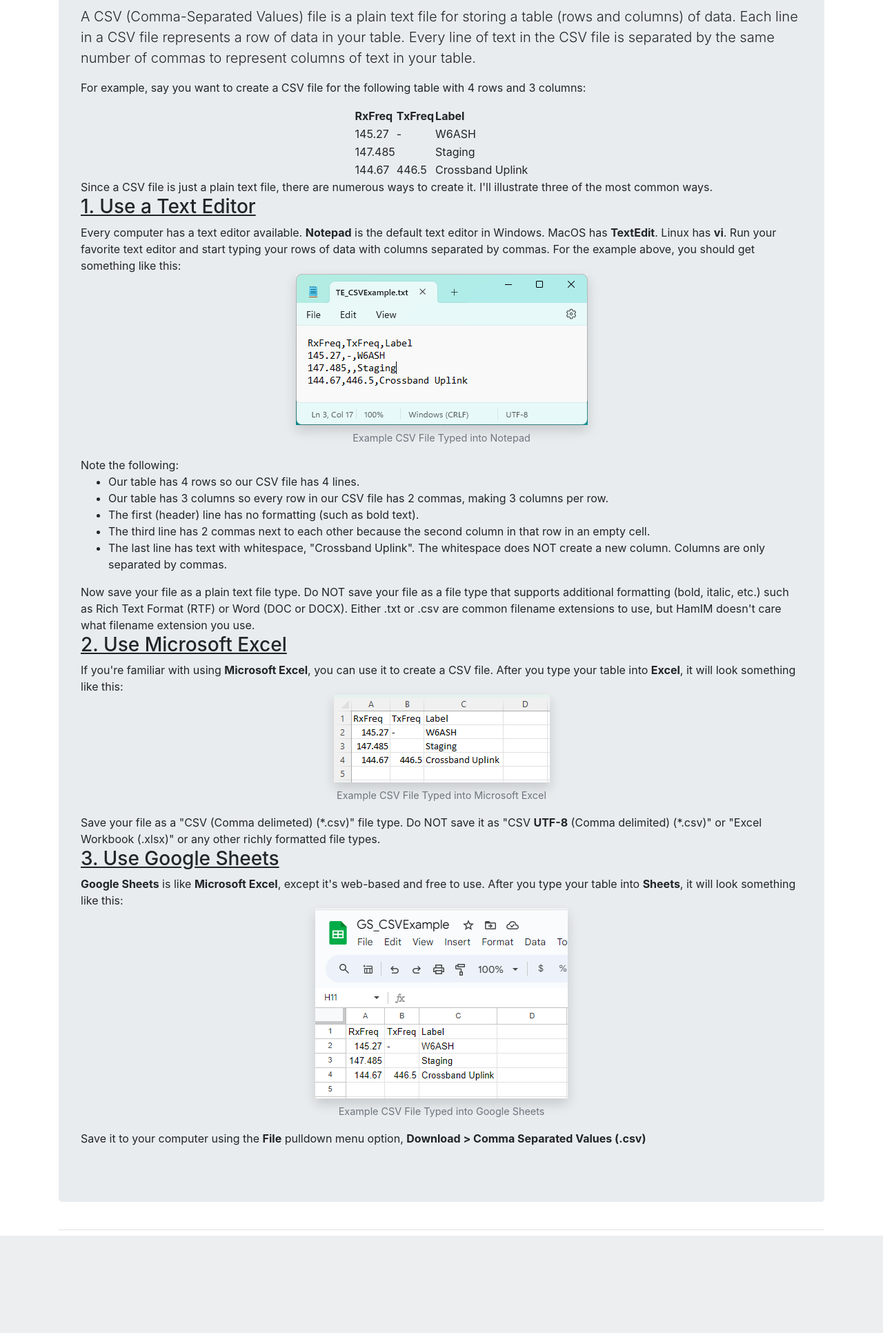
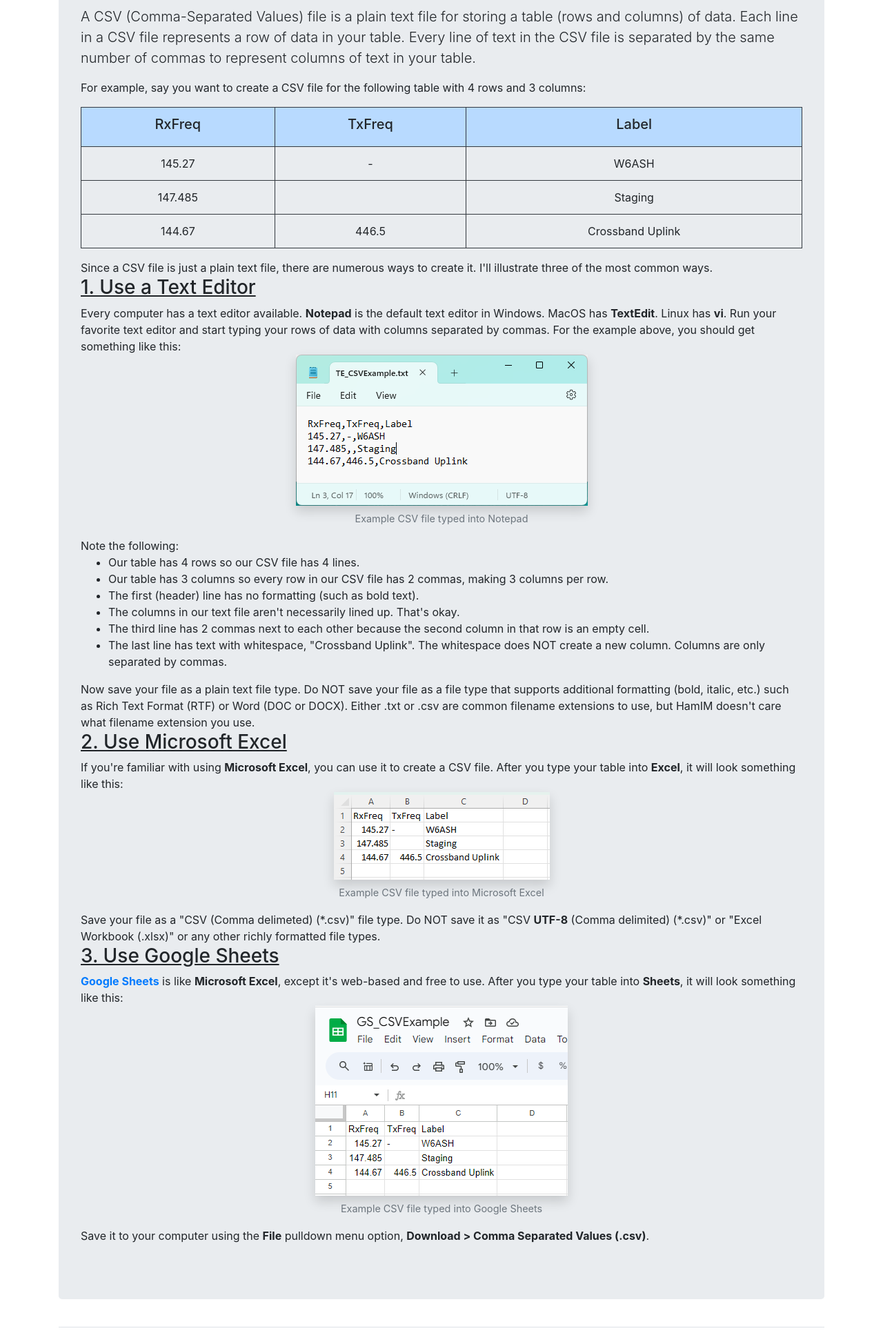
Before and after one commit to Schlermie/ham_intermod, a Django app: template hamim/templates/hamim/makecsv.html in a window 1280 px wide. Shown: the part 276-2208 px from the top of the page at 69% size. Before the commit the page ends 2067 px from the top, so only its background shows below. Run offline with Django 4.2, Linux system fonts and the light colour scheme; the template is opened without the code that fills it, so the values that code supplies are empty; some libraries are stand-ins or nearby versions.

Commit message:
Polished the "How to" pages.

```diff
--- a/hamim/im_analysis.py
+++ b/hamim/im_analysis.py
@@ -160,7 +160,7 @@
         vic_percent = freqs_sorted_by_tot_score[i].victim_score / sum(vic_score) * 100
         total_percent = freqs_sorted_by_tot_score[i].total_score / (sum(agg_score) + sum(vic_score)) * 100
         if freqs_sorted_by_tot_score[i].total_score > 0:     # Only print hit score if total_score > 0
-            report_out += (f"<tr><td>{freqs_sorted_by_tot_score[i].frequency}:</td> \
+            report_out += (f"<tr><td><b>{freqs_sorted_by_tot_score[i].frequency}:</b></td> \
                             <td>{freqs_sorted_by_tot_score[i].aggressor_score} aggressors ({round(agg_percent)}%),</td> \
                             <td>{freqs_sorted_by_tot_score[i].victim_score} victims ({round(vic_percent)}%),</td> \
                             <td>TOTAL SCORE=</td> \
--- a/hamim/templates/hamim/makecsv.html
+++ b/hamim/templates/hamim/makecsv.html
@@ -13,27 +13,31 @@
     <p>
       For example, say you want to create a CSV file for the following table
       with 4 rows and 3 columns:
-      <center><table>
+      <center><table class="table table-bordered">
+        <thead>
+        <tr class="table-primary">
+          <th class="border border-dark"><h5><center>RxFreq</center></h5></th>
+          <th class="border border-dark"><h5><center>TxFreq</center></h5></th>
+          <th class="border border-dark"><h5><center>Label</center></h5></th>
+        </tr>
+        </thead>
+        <tbody>
         <tr>
-          <th>RxFreq</th>
-          <th>TxFreq</th>
-          <th>Label</th>
+          <td class="border border-dark"><center>145.27</center></td>
+          <td class="border border-dark"><center>-</center></td>
+          <td class="border border-dark"><center>W6ASH</center></td>
         </tr>
         <tr>
-          <td>145.27</td>
-          <td>-</td>
-          <td>W6ASH</td>
+          <td class="border border-dark"><center>147.485</center></td>
+          <td class="border border-dark"></td>
+          <td class="border border-dark"><center>Staging</center></td>
         </tr>
         <tr>
-          <td>147.485</td>
-          <td></td>
-          <td>Staging</td>
+          <td class="border border-dark"><center>144.67</center></td>
+          <td class="border border-dark"><center>446.5</center></td>
+          <td class="border border-dark"><center>Crossband Uplink</center></td>
         </tr>
-        <tr>
-          <td>144.67</td>
-          <td>446.5</td>
-          <td>Crossband Uplink</td>
-        </tr>
+        </tbody>
       </table></center>
       Since a CSV file is just a plain text file, there are numerous ways to
       create it. I'll illustrate three of the most common ways.
@@ -45,15 +49,17 @@
       something like this:
       <center><figure class="figure">
         <img src="{% static 'TE_CSVExample.png' %}" class="shadow mb-2">
-        <figcaption class="figure-caption">Example CSV File Typed into Notepad</figcaption>
+        <figcaption class="figure-caption">Example CSV file typed into Notepad</figcaption>
       </figure></center>
       Note the following:<ul>
         <li>Our table has 4 rows so our CSV file has 4 lines.</li>
         <li>Our table has 3 columns so every row in our CSV file has 2 commas,
           making 3 columns per row.</li>
         <li>The first (header) line has no formatting (such as bold text).</li>
+        <li>The columns in our text file aren't necessarily lined up. That's
+          okay.</li>
         <li>The third line has 2 commas next to each other because the second
-          column in that row in an empty cell.</li>
+          column in that row is an empty cell.</li>
         <li>The last line has text with whitespace, "Crossband Uplink". The
           whitespace does NOT create a new column. Columns are only separated by
           commas.</li>
@@ -69,21 +75,21 @@
       look something like this:
       <center><figure class="figure">
         <img src="{% static 'MSE_CSVExample.png' %}" class="shadow mb-2">
-        <figcaption class="figure-caption">Example CSV File Typed into Microsoft Excel</figcaption>
+        <figcaption class="figure-caption">Example CSV file typed into Microsoft Excel</figcaption>
       </figure></center>
       Save your file as a "CSV (Comma delimeted) (*.csv)" file type. Do NOT
       save it as "CSV <b>UTF-8</b> (Comma delimited) (*.csv)" or "Excel Workbook
       (.xlsx)" or any other richly formatted file types.
       <h3><u>3. Use Google Sheets</u></h3>
-      <b>Google Sheets</b> is like <b>Microsoft Excel</b>, except it's web-based
+      <a href="https://www.google.com/sheets/about/" target="_blank"><b>Google Sheets</b></a> is like <b>Microsoft Excel</b>, except it's web-based
       and free to use. After you type your table into <b>Sheets</b>, it will
       look something like this:
       <center><figure class="figure">
         <img src="{% static 'GS_CSVExample.png' %}" class="shadow mb-2">
-        <figcaption class="figure-caption">Example CSV File Typed into Google Sheets</figcaption>
+        <figcaption class="figure-caption">Example CSV file typed into Google Sheets</figcaption>
       </figure></center>
       Save it to your computer using the <b>File</b> pulldown menu option,
-      <b>Download > Comma Separated Values (.csv)</b>
+      <b>Download > Comma Separated Values (.csv)</b>.
     </p>
   </div>
   {% endblock page_header %}
--- a/hamim/urls.py
+++ b/hamim/urls.py
@@ -5,5 +5,7 @@
     # Home page
     path('', views.index, name='index'),
     # About page
-    path('about/', views.about, name='about')
+    path('about/', views.about, name='about'),
+    # How to Create a CSV page
+    path('makecsv/', views.makecsv, name='makecsv')
 ]
--- a/hamim/views.py
+++ b/hamim/views.py
@@ -26,3 +26,7 @@
 def about(request):
     """ Tell the user something about HamIM and how to use it """
     return render(request, 'hamim/about.html')
+
+def makecsv(request):
+    """ Teach the user how to make a CSV file """
+    return render(request, 'hamim/makecsv.html')
```
Also changed, not shown: hamim/templates/hamim/about.html (+10 -0 lines).
